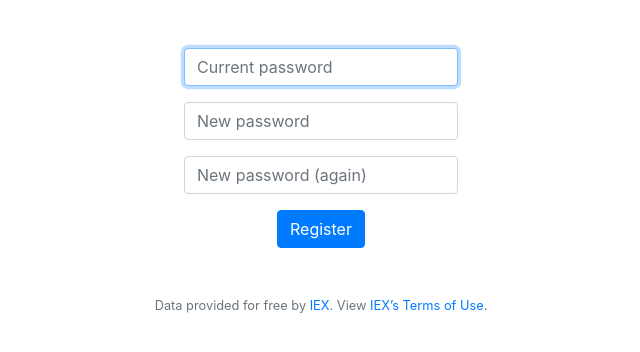
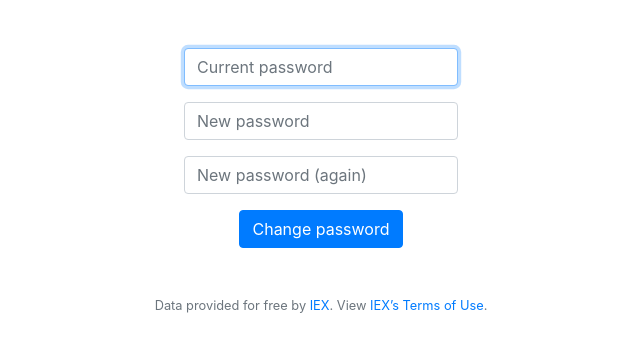
Before and after one commit to ArtemVeremienko/CS50-finance, a Flask app: page /change_password in a window 1280 px wide. Shown: the part 76-428 px from the top of the page, without its empty margins (319-959 px from the left). Run offline with Flask 2, Linux system fonts and the light colour scheme; a user stored in the database is signed in; some libraries are stand-ins or nearby versions.

Commit message:
Update change_password.html
Fix button text

```diff
--- a/templates/change_password.html
+++ b/templates/change_password.html
@@ -34,7 +34,7 @@
             </div>
             <div class="invalid-confirmation"></div>
         </div>
-        <button class="btn btn-primary" type="submit">Register</button>
+        <button class="btn btn-primary" type="submit">Change password</button>
 
     </form>
     <script>
```
